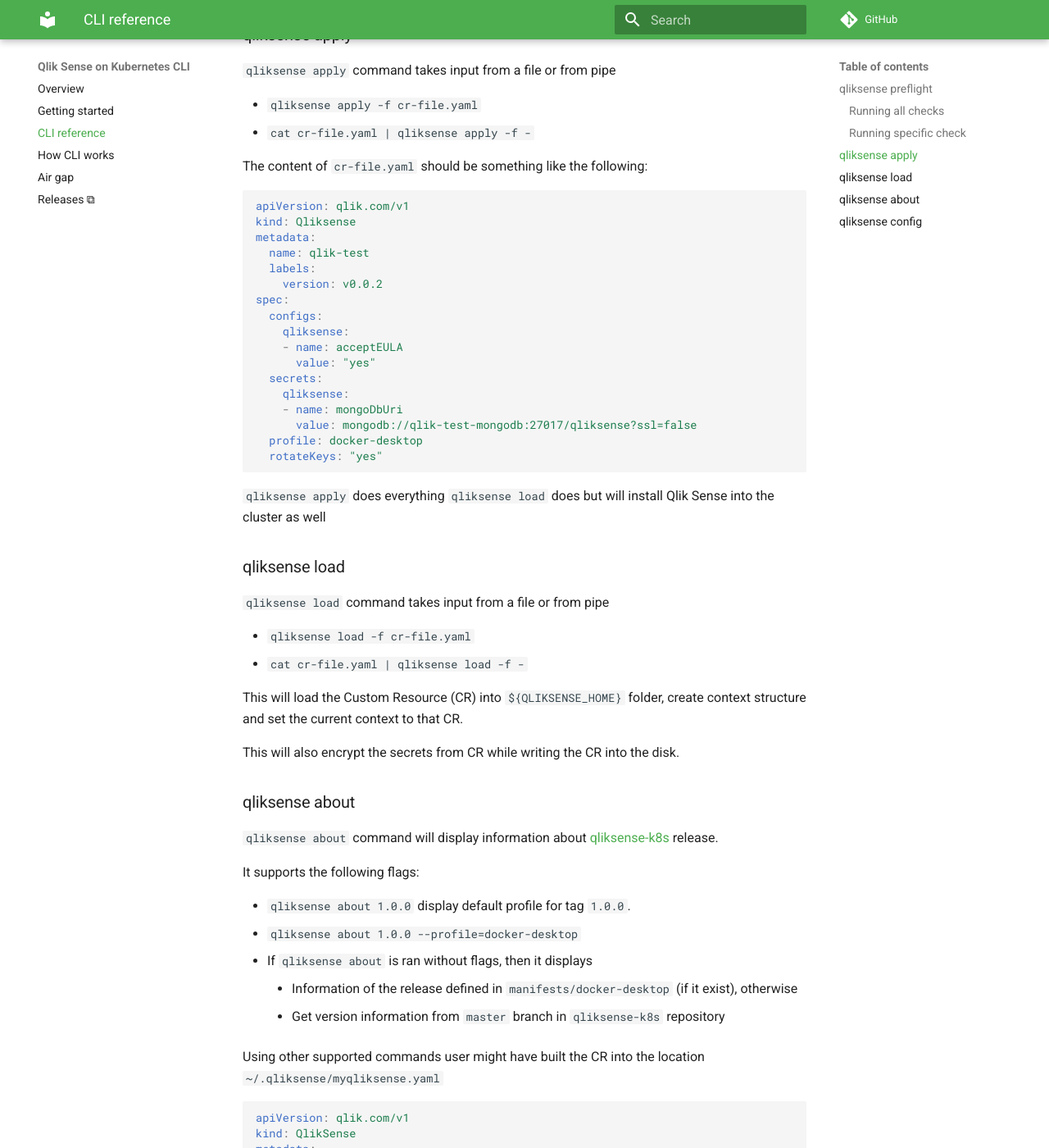
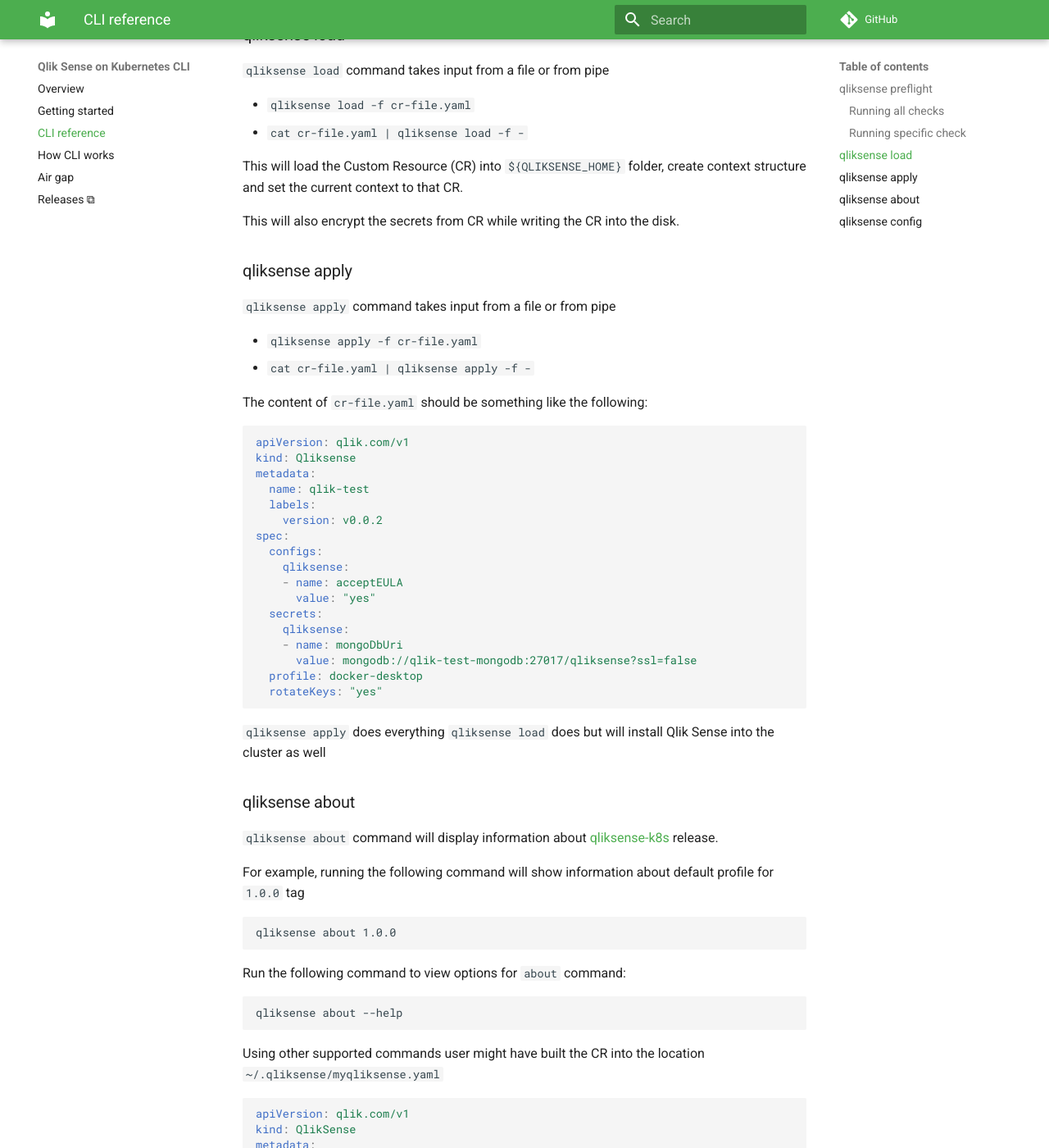
Before and after one commit to qlik-oss/sense-installer, an MkDocs documentation site: the page built from docs/command_reference.md, in a window 1280 px wide and 1400 px high, scrolled down 827 px. Shown: the whole window at 82% size. Built offline with MkDocs 1.6.1 and Material for MkDocs 9.7.7, drawn with Linux system fonts in a browser that asks for light colours; comment, search, counter and statistics services are not loaded.

Commit message:
[docs] reorder cmds, cleanup about cmd

````diff
--- a/docs/command_reference.md
+++ b/docs/command_reference.md
@@ -23,6 +23,17 @@
 ```
 qliksense preflight dns
 ```
+
+### qliksense load
+
+`qliksense load` command takes input from a file or from pipe
+
+- `qliksense load -f cr-file.yaml`
+- `cat cr-file.yaml | qliksense load -f -`
+
+This will load the Custom Resource (CR) into `${QLIKSENSE_HOME}` folder, create context structure and set the current context to that CR.
+
+This will also encrypt the secrets from CR while writing the CR into the disk.
 
 ### qliksense apply
 
@@ -55,28 +66,20 @@
 
 `qliksense apply` does everything `qliksense load` does but will install Qlik Sense into the cluster as well
 
-### qliksense load
-
-`qliksense load` command takes input from a file or from pipe
-
-- `qliksense load -f cr-file.yaml`
-- `cat cr-file.yaml | qliksense load -f -`
-
-This will load the Custom Resource (CR) into `${QLIKSENSE_HOME}` folder, create context structure and set the current context to that CR.
-
-This will also encrypt the secrets from CR while writing the CR into the disk.
-
 ### qliksense about
 
 `qliksense about` command will display information about [qliksense-k8s](https://github.com/qlik-oss/qliksense-k8s) release.
 
-It supports the following flags:
+For example, running the following command will show information about default profile for `1.0.0` tag
 
-- `qliksense about 1.0.0` display default profile for tag `1.0.0`.
-- `qliksense about 1.0.0 --profile=docker-desktop`
-- If `qliksense about` is ran without flags, then it displays
-    - Information of the release defined in `manifests/docker-desktop` (if it exist), otherwise
-    - Get version information from `master` branch in `qliksense-k8s` repository
+```
+qliksense about 1.0.0
+```
+
+Run the following command to view options for `about` command:
+```
+qliksense about --help
+```
 
 Using other supported commands user might have built the CR into the location `~/.qliksense/myqliksense.yaml`
 
````
